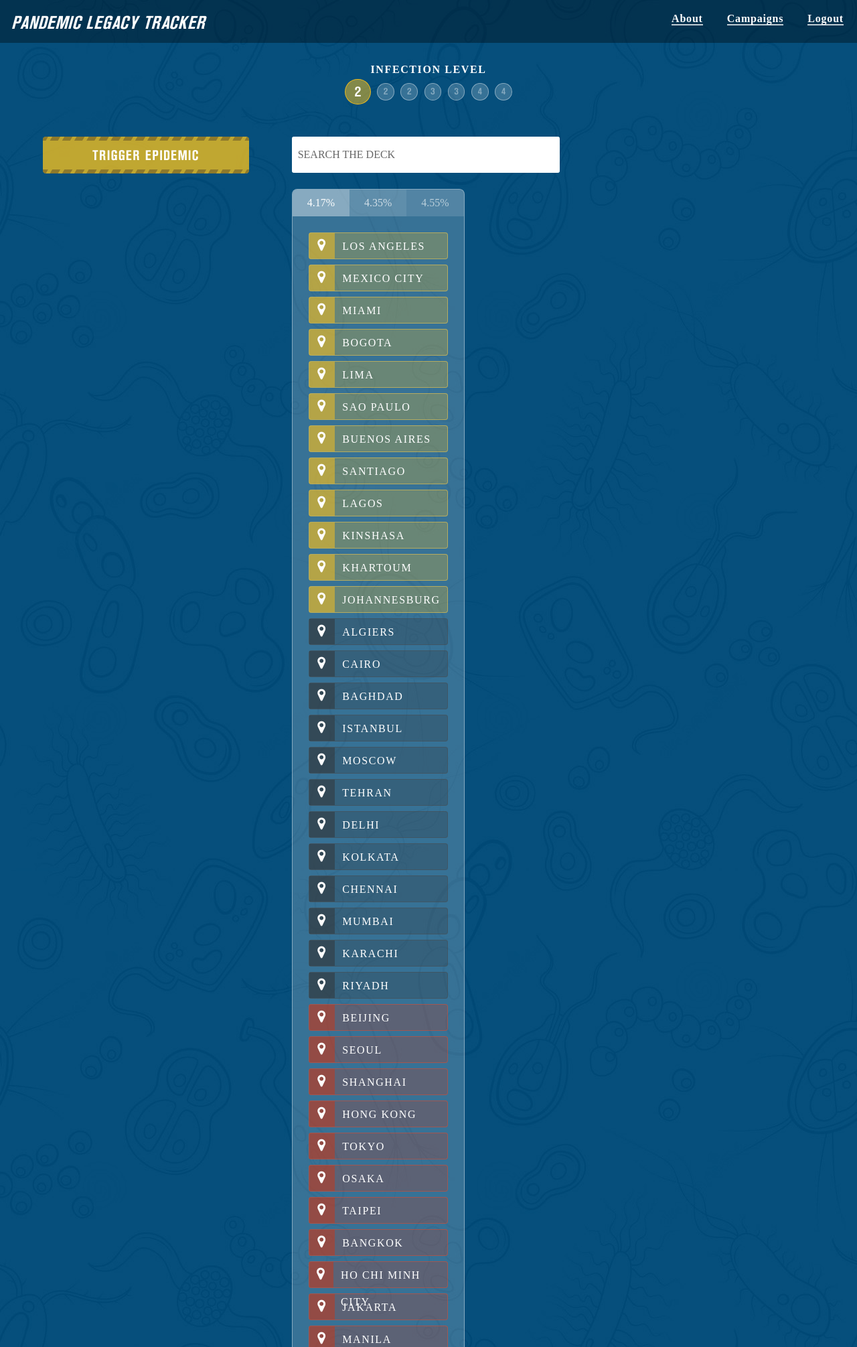
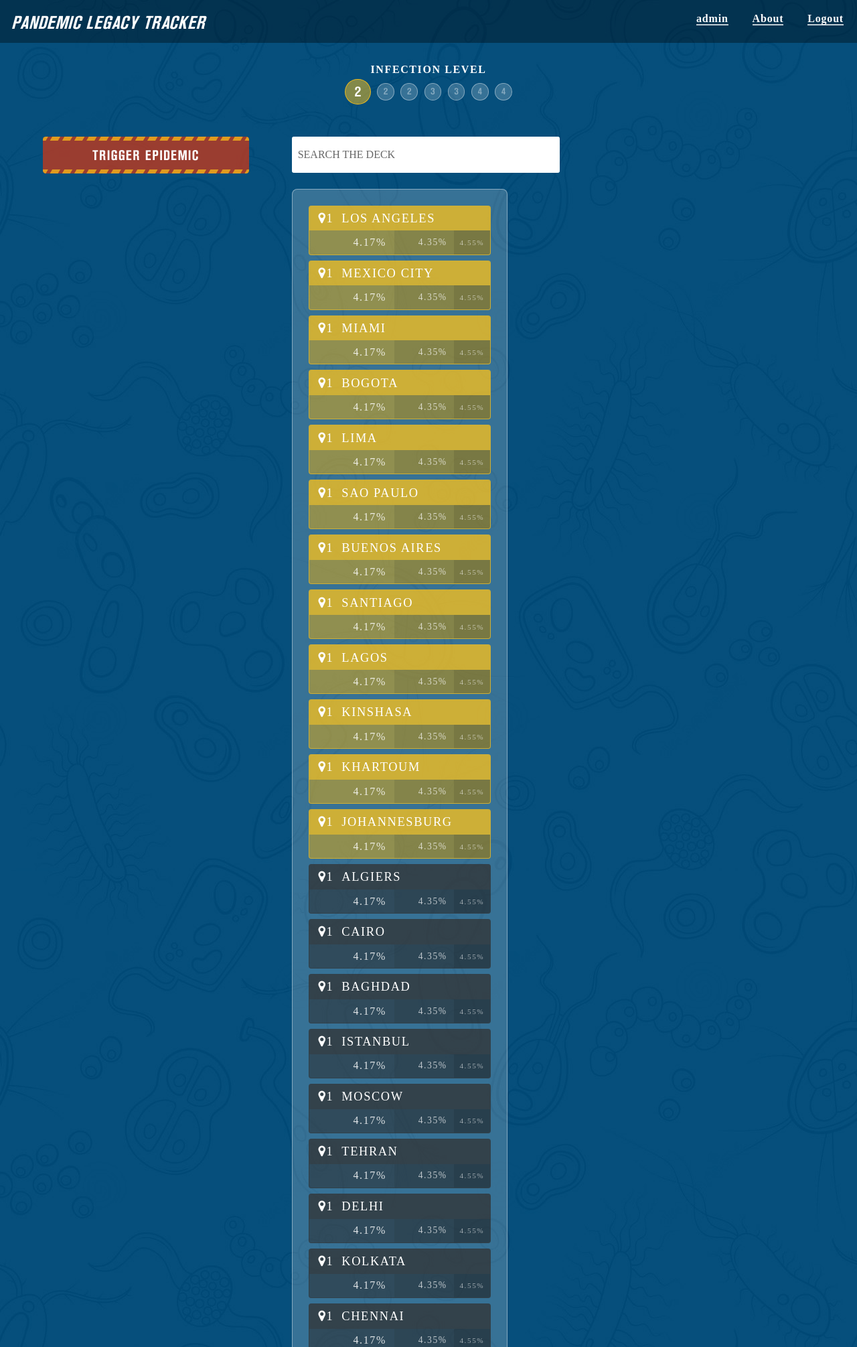
Before and after one commit to paulllama/pandemic-legacy-tracker, a Django app: page /campaigns/season-1/ in a window 1280 px wide. Shown: the top 2011 px of the page at 67% size. Run offline with Django 3.2, Linux system fonts and the light colour scheme; a user stored in the database is signed in; data comes from the database, SQL or seed files in the repository; style sheets or scripts are compiled from the project's sources; some libraries are stand-ins or nearby versions.

Commit message:
Probabilities are now on the city rows

```diff
--- a/static/game/angular-templates/city-row.html
+++ b/static/game/angular-templates/city-row.html
@@ -1,6 +1,11 @@
 <div class="city-row" ng-class="city.is_faded ? '' : city.color">
-    <div class="city-row__icon"></div>
-
-    <div class="city-row__name" ng-bind="city.name"></div>
-    <div class="city-row__actions"></div>
+    <div class="city-row__text">
+        <div class="city-row__icon" ng-bind="city.frequency"></div>
+        <div class="city-row__name" ng-bind="city.name"></div>
+    </div>
+    <div ng-show="probabilities"
+     class="city-row__probabilities">
+        <span ng-repeat="probability in probabilities track by $index"
+              class="city-row__probabilities__percent">{{ probability }}%</span>
+    </div>
 </div>
--- a/static/game/css/_base.scss
+++ b/static/game/css/_base.scss
@@ -82,12 +82,12 @@ a {
             bottom: -$underline-size;
             z-index: 0;
 
-            @include transition($properties: opacity bottom);
+            @include transition($properties: opacity background);
         }
 
         &:hover {
             &:before {
-                bottom: -2 * $underline-size;
+                background: $color-city-yellow;
                 opacity: 1;
             }
         }
--- a/static/game/css/directives/_city-row.scss
+++ b/static/game/css/directives/_city-row.scss
@@ -2,60 +2,100 @@
 @import "../css3";
 
 .city-row {
-    $city-row-height: 2.5em;
+    $city-row-height: 4.5em;
     $city-row-border-radius: 0.25em;
     $city-row-border-width: 0.1em;
+    $city-row-side-padding: 0.75em;
 
     display: flex;
-    flex-direction: row;
+    flex-direction: column;
     font-size: 1rem;
-    height: $city-row-height;
     border-radius: $city-row-border-radius;
     color: white;
-    line-height: $city-row-height;
     margin-bottom: 0.5em;
     cursor: pointer;
     letter-spacing: 0.1em;
-    width: 13em;
+    width: 17em;
     text-transform: uppercase;
+    overflow: hidden;
+    border: 0.1em solid;
+    @include transition($properties: border);
 
-    @include transition($properties: background);
+    .city-row__text {
+        padding: 0.5em $city-row-side-padding;
+        display: flex;
+        flex-direction: row;
+        align-items: center;
+        font-size: 1.15rem;
+        @include transition($properties: background);
+    }
 
     .city-row__icon {
-        font-size: 1em;
-        margin-right: 0.7em;
-        background: rgba(#fff, 0.3);
+        font-size: inherit;
+        margin-right: 0.65em;
         color: white;
-        width: $city-row-height - $city-row-border-width;
-        height: $city-row-height - $city-row-border-width;
         text-align: center;
 
         &:before {
             @include font-awesome($fa-var-bug);
-            font-size: 1.5em;
         }
     }
 
     .city-row__name {
+        font-size: inherit;
+    }
 
+    .city-row__probabilities {
+        display: flex;
+        justify-content: space-around;
+        align-items: center;
+        overflow: hidden;
+        @include transition($properties: background);
+
+        .city-row__probabilities__percent {
+            text-align: right;
+            line-height: 1rem;
+
+            $max-probabilities: 4;
+            @for $i from 1 to $max-probabilities {
+                &:nth-child(#{$i}) {
+                    $percent-line-height: 1 - 0.15 * ($i - 1);
+
+                    padding: (0.6em / $percent-line-height) $city-row-side-padding;
+                    background: rgba(0, 0, 0, $i * 0.075);
+                    font-size: $percent-line-height * 1rem;
+                    color: rgba($color-white, 1 - $i * 0.15);
+                    flex: ($max-probabilities - $i) 0;
+                }
+            }
+        }
     }
 
     @mixin city-row-color($color) {
-        background: rgba($color, 0.25);
-        border: 0.1em solid rgba(lighten($color, 10%), 0.5);
+        $opacity-base: 0.5;
+        $opacity-hover: 0.9;
 
-        .city-row__icon {
-            background: rgba($color, 0.5);
+        border-color: rgba($color, $opacity-base);
+        background: rgba($color, $opacity-base);
 
-            &:before {
-                @include font-awesome($fa-var-map-marker);
-                font-size: 1.3em;
-            }
+        .city-row__text {
+            background: rgba($color, $opacity-base);
+        }
 
+        .city-row__icon:before {
+            @include font-awesome($fa-var-map-marker);
         }
 
         &:hover {
-            background: rgba($color, 0.75);
+            border-color: rgba($color, $opacity-hover);
+
+            .city-row__probabilities {
+                background: rgba($color, 0.35);
+            }
+
+            .city-row__text {
+                background: rgba($color, $opacity-hover);
+            }
         }
 
 
--- a/static/game/css/play.scss
+++ b/static/game/css/play.scss
@@ -71,7 +71,7 @@ $post-epidemic-delay: 0.3s;
     .deck__section {
         $deck-section-padding: 1.5rem;
         @include card();
-        padding: 0 0 $deck-section-padding;
+        padding: $deck-section-padding;
         margin-right: 1.5rem;
         overflow: hidden;
 
@@ -82,44 +82,7 @@ $post-epidemic-delay: 0.3s;
             $name: sectionEntrance)
         {
             from { max-width: 0; opacity: 0; margin-right: 0; }
-            to { max-width: 17em; }
-        }
-
-        .deck__section__probabilities {
-            display: flex;
-            flex-direction: row;
-            justify-content: stretch;
-            margin-bottom: $deck-section-padding;
-
-            .deck__section__probabilities__value {
-                flex: 1 0;
-                text-align: center;
-                padding: 0.75em 0.5rem;
-
-                &:after {
-                    content: "%";
-                }
-
-                @for $i from 1 through 3 {
-                    &:nth-child(#{$i}) {
-                        background: rgba(#fff, 0.4 / $i);
-                        color: rgba(#fff, 0.6 / $i + 0.4);
-                    }
-                }
-            }
-        }
-
-        .deck__section__dont-worry {
-            margin-bottom: $deck-section-padding;
-            padding: 0.75rem $deck-section-padding;
-            background: rgba(#fff, 0.2);
-            color: rgba(#fff, 0.6);
-            text-align: center;
-        }
-
-        .city-row {
-            margin-left: $deck-section-padding;
-            margin-right: $deck-section-padding;
+            to { max-width: 21em; }
         }
     }
 }
--- a/static/game/js/city-row.directive.js
+++ b/static/game/js/city-row.directive.js
@@ -2,7 +2,8 @@ angular.module("city-row.directive", []).directive("cityRow", function() {
     return {
         restrict: 'E',
         scope: {
-            city: '='
+            city: '=',
+            probabilities: '='
         },
         templateUrl: '/static/game/angular-templates/city-row.html'
     };
--- a/static/game/js/game.controller.js
+++ b/static/game/js/game.controller.js
@@ -18,14 +18,14 @@ class GameController {
 
         this.campaignService.getCities(this.season).then(function(cities) {
             this.deck = [cities];
-            this.discardPile = [];
-            this.generateProbabilitiesForFullDeck();
+            this.discardPile = {};
+            this.probabilityCache = {}; //this.generateProbabilitiesForFullDeck();
         }.bind(this));
     }
 
     playCityCard(city) {
         this.moveCityToDiscardFromDeckSection(0, city);
-        this.generateProbabilitiesForFullDeck();
+        this.probabilityCache = {}; //this.generateProbabilitiesForFullDeck();
     }
 
     submitEpidemicForm(cityList) {
@@ -37,13 +37,13 @@ class GameController {
     triggerEpidemic(city) {
         this.moveCityToDiscardFromDeckSection(this.deck.length - 1, city);
 
-        let discardCopy = this.discardPile.slice();
+        let discardCopy = Object.values(this.discardPile);
         this.deck.splice(0, 0, discardCopy);
 
         this.infectionLevel++;
-        this.discardPile = [];
+        this.discardPile = {};
         this.closeEpidemicModal();
-        this.generateProbabilitiesForFullDeck();
+        this.probabilityCache = {}; //this.generateProbabilitiesForFullDeck();
     }
 
     get infectionAmount() {
@@ -60,7 +60,96 @@ class GameController {
         console.log(this.predictionsForDeckSection);
     }
 
-    generateProbabilitiesForDeckSection(deckSectionIndex) {
+    getProbabilitiesForDeckSectionAndFrequency(deckSection, frequency) {
+        let probabilityCacheHash = deckSection + "-" + frequency;
+
+        if (!this.probabilityCache[probabilityCacheHash]) {
+            let probabilities = this.generateProbabilities(deckSection, frequency);
+            let hasAtLeastOnePrediction = false;
+
+            // Check to see that there is at least 1 prediction
+            for (let i = 0; i < probabilities.length; i++) {
+                if (probabilities[i] !== 0) {
+                    hasAtLeastOnePrediction = true;
+                    break;
+                }
+            }
+
+            // If all the predictions are 0, just return an empty array
+            if (hasAtLeastOnePrediction) {
+                this.probabilityCache[probabilityCacheHash] = probabilities;
+            }
+            else {
+                this.probabilityCache[probabilityCacheHash] = [];
+            }
+        }
+
+        return this.probabilityCache[probabilityCacheHash];
+    }
+
+
+    generateProbabilities(deckSection, frequency) {
+        let cardsBeforeSection = 0;
+        let probabilities = [];
+        let cardsPicked = 0;
+        let cardsInSection = this.getSizeOfSection(deckSection);
+
+        for (let section = 0; section < deckSection; section++) {
+            cardsBeforeSection += this.getSizeOfSection(section);
+        }
+
+        while (probabilities.length < NUM_PREDICTIONS && cardsInSection > 0) {
+            // If the next set is not even in this section, add 0
+            if (cardsPicked + this.infectionAmount <= cardsBeforeSection) {
+                probabilities.push(0);
+                cardsPicked += this.infectionAmount;
+            }
+            // Else we have the chance to pull this card
+            else {
+                // The city has to get picked
+                if (cardsInSection < this.infectionAmount) {
+                    probabilities.push(100);
+                }
+                else {
+                    let probabilityToNotChoose = 1;
+                    /*
+                      n - f       n - 1 - f       n - 2 - f
+                     -------  *  -----------  *  ----------- * ...
+                        n           n - 1           n - 2
+                    */
+                    for (let chosenInSet = 0; chosenInSet < this.infectionAmount; chosenInSet++) {
+                        probabilityToNotChoose *= (cardsInSection - chosenInSet - frequency) / (cardsInSection - chosenInSet);
+                    }
+
+                    let probability = Math.min(1.0 - probabilityToNotChoose, 1.0);
+                    let decimalPlaceAdjust = Math.pow(10, MAX_DECIMAL_PLACES);
+                    probabilities.push(Math.round(probability * 100 * decimalPlaceAdjust) / decimalPlaceAdjust);
+                }
+
+                if (probabilities[probabilities.length - 1] === 100) {
+                    break;
+                }
+
+                cardsInSection -= this.infectionAmount;
+            }
+        }
+
+        return probabilities;
+    }
+
+    getSizeOfSection(deckSectionIndex) {
+        let section = this.deck[deckSectionIndex];
+        let numCards = 0;
+
+        for (let cityIndex = 0; cityIndex < section.length; cityIndex++) {
+            let city = section[cityIndex];
+            numCards += city.frequency;
+        }
+
+        return numCards;
+    }
+
+    OLDgenerateProbabilitiesForDeckSection(deckSectionIndex) {
         let set = 0;
         let offset = 0;
         let totalPicked = 0;
@@ -124,16 +213,27 @@ class GameController {
             return;
         }
 
-        // Pull the city out of the top deck section
-        this.deck[sectionIndex].splice(cardIndex, 1);
+        // Lower the amount of this card
+        this.deck[sectionIndex][cardIndex].frequency--;
+
+        // If it was the last one remove it
+        if (this.deck[sectionIndex][cardIndex].frequency === 0) {
+            this.deck[sectionIndex].splice(cardIndex, 1);
+        }
 
         // If the section is empty, delete it
         if (this.deck[sectionIndex].length === 0) {
             this.deck.splice(0, 1);
         }
 
-        // Put the city on the top of the discard pile
-        this.discardPile.splice(0, 0, city);
+        // If this city is not in the discard already, add it
+        if (!this.discardPile[city.name]) {
+            let cityCopy = angular.copy(city);
+            cityCopy.frequency = 0;
+            this.discardPile[city.name] = cityCopy;
+        }
+
+        this.discardPile[city.name].frequency++;
         this.deckSearchInput = "";
     }
 
--- a/static/game/modal/modal.html
+++ b/static/game/modal/modal.html
@@ -1,4 +1,4 @@
-<div class="modal" ng-class="{'in': show}">
+<div class="modal" ng-cloak ng-class="{'in': show}">
     <div class="modal__mask"></div>
     <div class="modal__contents">
         <ng-transclude />
--- a/templates/game/base.html
+++ b/templates/game/base.html
@@ -15,10 +15,13 @@
             Pandemic Legacy Tracker
         </div>
         <div class="nav__links">
+            {% if request.user.is_active %}
+                <a href="{% url 'game:campaigns' %}" class="nav__link">{{ request.user.username }}</a>
+            {% endif %}
+
             <a href="{% url 'game:about' %}" class="nav__link">About</a>
 
             {% if request.user.is_active %}
-                <a href="{% url 'game:campaigns' %}" class="nav__link">Campaigns</a>
                 <a href="{% url 'game:logout' %}" class="nav__link">Logout</a>
             {% endif %}
 
--- a/templates/game/play.html
+++ b/templates/game/play.html
@@ -28,7 +28,7 @@
         <div class="game">
             {# Discard Pile #}
             <div class="game__column">
-                <button class="button" ng-click="gameCtrl.openEpidemicModal()">Trigger Epidemic</button>
+                <button class="button button--danger" ng-click="gameCtrl.openEpidemicModal()">Trigger Epidemic</button>
                 <city-row ng-repeat="city in gameCtrl.discardPile" city="city"></city-row>
             </div>
 
@@ -40,17 +40,9 @@
                 <div class="deck">
                     <div ng-repeat="deckSection in gameCtrl.deck"
                          class="deck__section">
-                        <div ng-show="gameCtrl.predictionsForDeckSection[$index].length > 0"
-                             class="deck__section__probabilities">
-                            <span ng-repeat="probability in gameCtrl.predictionsForDeckSection[$index] track by $index"
-                                  class="deck__section__probabilities__value"
-                                  ng-bind="probability"></span>
-                        </div>
-                        <div ng-hide="gameCtrl.predictionsForDeckSection[$index].length > 0"
-                             class="deck__section__dont-worry">
-                            Don't worry about these... yet
-                        </div>
-                        <city-row ng-repeat="city in deckSection | filter:gameCtrl.deckSearchInput" city="city"
+                        <city-row ng-repeat="city in deckSection | filter:gameCtrl.deckSearchInput"
+                                  city="city"
+                                  probabilities="gameCtrl.getProbabilitiesForDeckSectionAndFrequency($parent.$index, city.frequency)"
                                   ng-click="gameCtrl.playCityCard(city)"></city-row>
                     </div>
 
```
